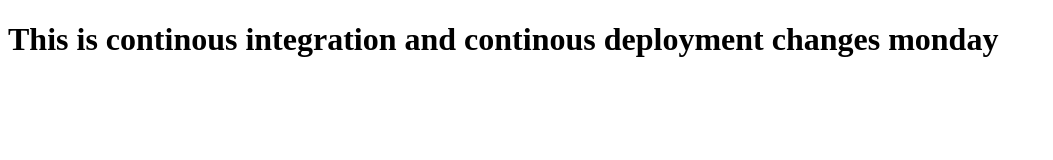
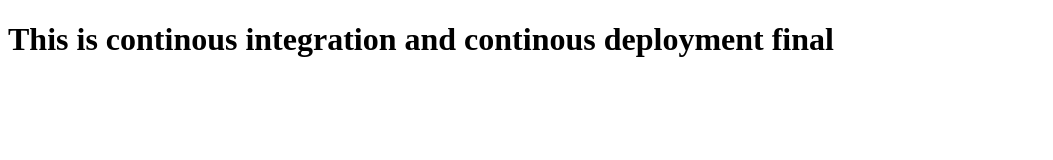
Before and after one commit to arohyadav/website, a plain HTML site: page index.html in a window 1280 px wide. Shown: the whole page, without its empty margins (0-1053 px from the left). Drawn offline with Linux system fonts and the light colour scheme.

Commit message:
Update index.html

```diff
--- a/index.html
+++ b/index.html
@@ -1,6 +1,6 @@
 <!DOCTYPE html>
 <title> Jenkins CI CD pipeline</title>
 <body>
-    <h1> This is continous integration and continous deployment changes monday</h1>
+    <h1> This is continous integration and continous deployment final</h1>
 </body>
 </html>
```
